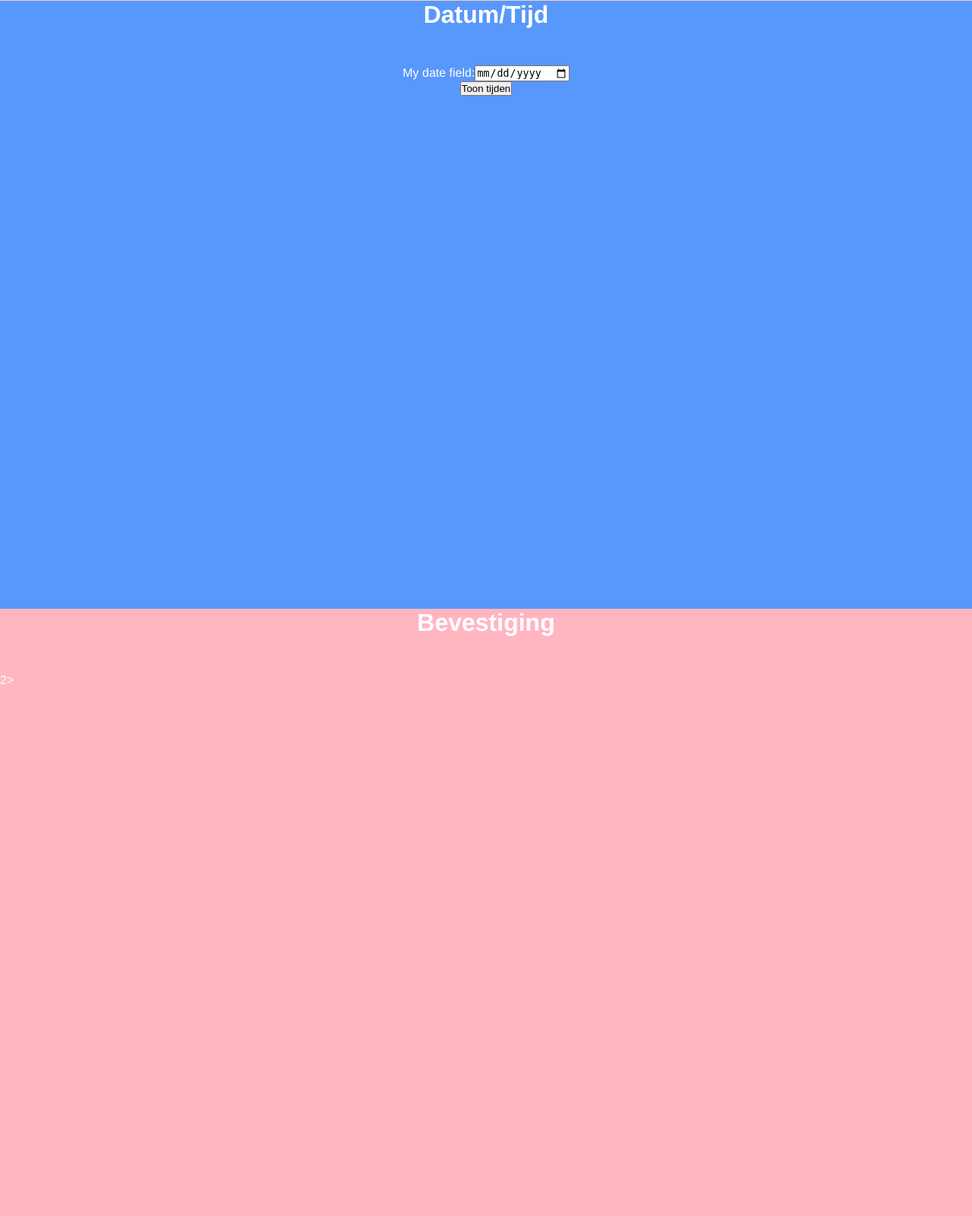
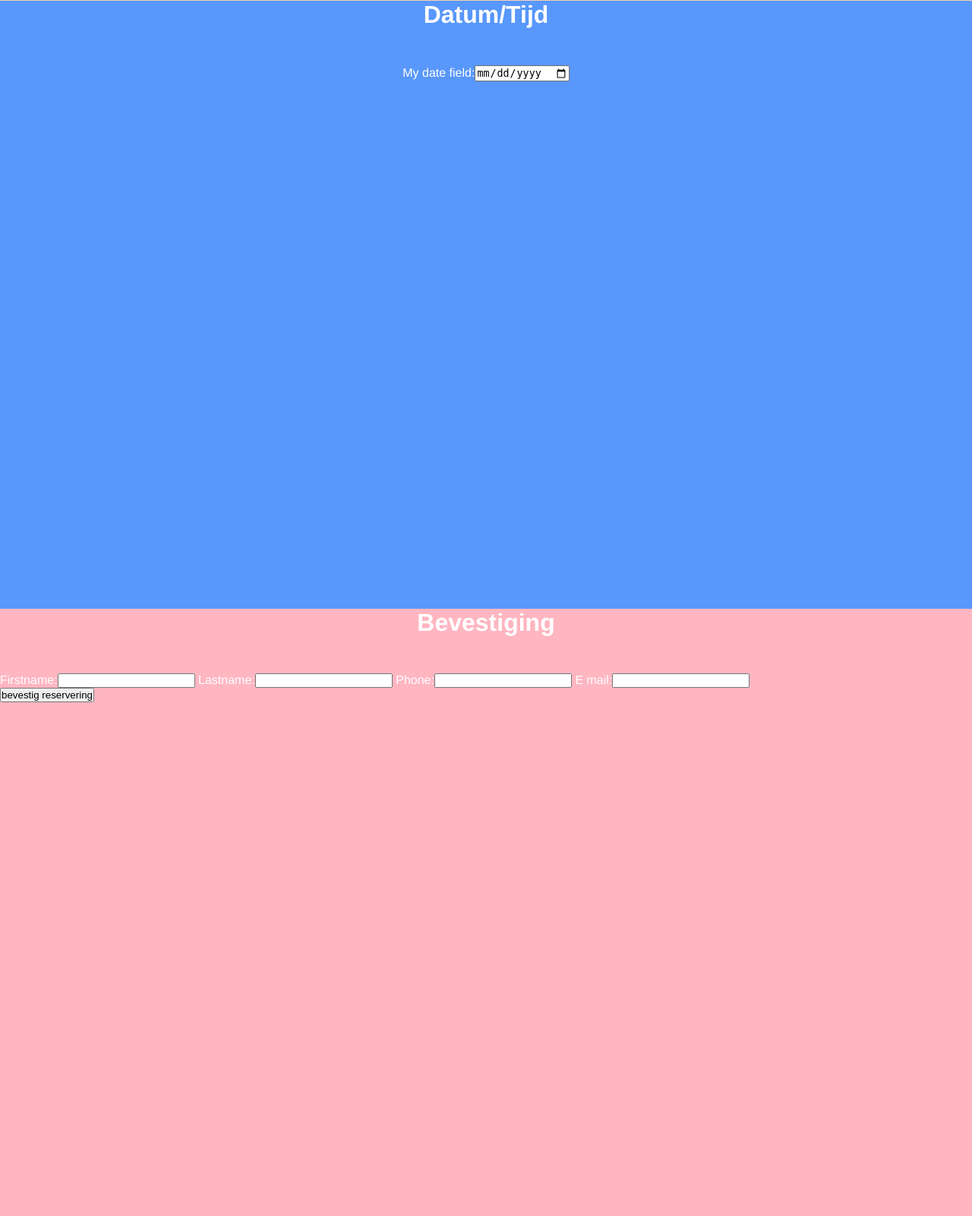
Before and after one commit to quinceymok/HairDo, a Django app: page /appointment in a window 1280 px wide; the page is wider, and only the part inside the window is pictured. Shown: the part 3199-4799 px from the top of that part at 76% size. Run offline with Django 3.2, Linux system fonts and the light colour scheme; data that the repository does not hold is empty.

Commit message:
added eventlistener datefield

```diff
--- a/reservering/api/serializers.py
+++ b/reservering/api/serializers.py
@@ -24,7 +24,7 @@ class TreatmentSerializer(serializers.HyperlinkedModelSerializer):
 class TimeSlotSerializer(serializers.HyperlinkedModelSerializer):
     class Meta:
         model = TimeSlot
-        fields = ('date_id', 'url', 'date')
+        fields = ('date_id', 'url', 'date', 'time', 'available', 'stylist_id')
 
 
 class TreatmentOptionsSerializer(serializers.HyperlinkedModelSerializer):
--- a/reservering/forms.py
+++ b/reservering/forms.py
@@ -6,7 +6,7 @@ from django import forms
 class CustomerForm(ModelForm):
     class Meta:
         model = Customer
-        fields = '__all__'
+        fields = ['firstname', 'lastname', 'phone', 'e_mail']
 
 
 class DateInput(forms.DateInput):
--- a/reservering/static/pages/appointment.js
+++ b/reservering/static/pages/appointment.js
@@ -67,3 +67,7 @@ for (let i = 0; i < stylistchoices.length; i++) {
     };
     console.log(singleChoice);
 }
+function dateselector() {
+    var date = document.getElementById("dateform").getElementsByTagName("input")[0];
+    console.log(date.value);
+}
--- a/reservering/views.py
+++ b/reservering/views.py
@@ -15,11 +15,20 @@ def appointment(request):
     allTreatmentOptions = TreatmentOptions.objects.all()
 
     form = DateForm(request.POST or None)
+    customerform = CustomerForm(request.POST or None)
 
+    if customerform.is_valid():
+        firstname = form.cleaned_data['firstname']
+        lastname = form.cleaned_data['lastname']
+        phone = form.cleaned_data['phone']
+        e_mail = form.cleaned_data['e_mail']
+        c = Customer(firstname=firstname, lastname=lastname, phone=phone, e_mail=e_mail)
+        #c.save()
     context = {'allStylist': allStylist,
                'allTreatment': allTreatment,
                'allTreatmentOptions': allTreatmentOptions,
                'form': form,
+               'customerform': customerform,
                }
     return render(request, 'pages/appointment.html', context)
 
--- a/templates/pages/appointment.html
+++ b/templates/pages/appointment.html
@@ -86,14 +86,9 @@
         <a href="#page-5">Datum/Tijd</a>
     </h1>
    <div class = "datumform">
-    <form id = "dateform" role="form">
+    <form id = "dateform" role="form" onchange="dateselector()">
        {{ form }}
-
-   <div class="">
-       <button type="button">Toon tijden</button>
-   </div>
-
-</form>
+    </form>
    </div>
 </section>
 
@@ -102,7 +97,15 @@
 <section id="page-5" class="container">
     <h1 class="title center">
         <a href="#page-6">Bevestiging</a>
-    </h1>2>
+    </h1>
+     <div class = "bevestigingform">
+    <form id = "bevestigingform" role="form">
+       {{ customerform }}
+
+   <div class="">
+       <button type="button">bevestig reservering</button>
+   </div>
+    </form>
 </section>
 
 <img src="/pages/images/homePage.jpg" alt="" class="image">
```
